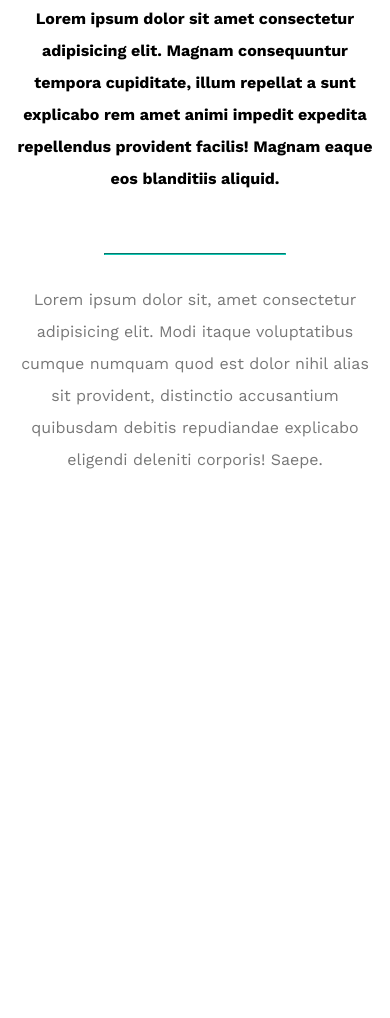
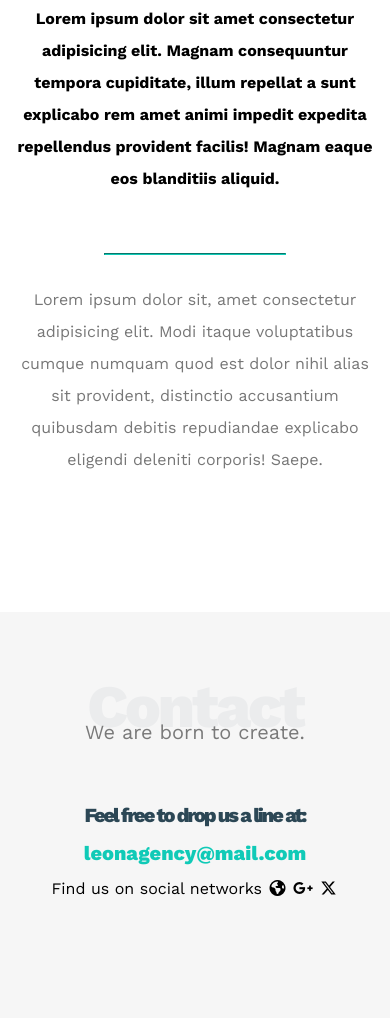
Before and after one commit to code-mohamed2001/Leon---PSD-Agency-Template, a plain HTML site: page index.html in a window 390 px wide. Shown: the part 5977-6995 px from the top of the page. Before the commit the page ends 6589 px from the top, so only its background shows below. Drawn offline with nearby package versions, Linux system fonts and the light colour scheme.

Commit message:
Finish contact section

```diff
--- a/css/leon.css
+++ b/css/leon.css
@@ -373,7 +373,7 @@ body {
 
 @media (max-width: 991px) {
   .about .about-content .image {
-    margin: 0 auto 60px ;
+    margin: 0 auto 60px;
   }
 }
 
@@ -401,7 +401,7 @@ body {
 }
 
 @media (max-width: 991px) {
-  .about .about-content .image::before ,
+  .about .about-content .image::before,
   .about .about-content .image::after {
     display: none;
   }
@@ -417,7 +417,7 @@ body {
 
 .about .about-content .text p:first-of-type {
   font-weight: bold;
-  line-height:2 ;
+  line-height: 2;
   margin-bottom: 50px;
 }
 .about .about-content .text hr {
@@ -430,3 +430,55 @@ body {
   color: #777;
 }
 /* End About */
+
+/* Start Contact */
+
+.contact {
+  padding-top: var(--section-padding);
+  padding-bottom: var(--section-padding);
+  background-color: #f6f6f6;
+}
+
+.contact .info {
+  padding-top: var(--section-padding);
+  padding-bottom: var(--section-padding);
+  text-align: center;
+}
+
+.contact .info .label {
+  font-size: 35px;
+  font-weight: 800;
+  color: #2c4755;
+  letter-spacing: -2px;
+  margin-bottom: 15px;
+}
+
+.contact .info .link {
+  display: block;
+  font-size: 35px;
+  font-weight: 800;
+  color: var(--main-color);
+  text-decoration: none;
+  margin-bottom: 15px;
+}
+
+.contact .info .socila {
+  display: flex;
+  justify-content: center;
+  margin-top: 20px;
+  font-size: 16px;
+}
+
+.contact .info .socila i {
+  margin-left: 10px;
+  color: var(#2c4755);
+}
+
+@media (max-width: 767px) {
+  .contact .info .label,
+  .contact .info .link {
+    font-size: 20px;
+  }
+}
+
+/* End Contact */
--- a/index.html
+++ b/index.html
@@ -209,17 +209,45 @@
         <p>Less is more work .</p>
         <div class="about-content">
           <div class="image">
-            <img src="images/about.jpg" alt="">
+            <img src="images/about.jpg" alt="" />
           </div>
           <div class="text">
-            <p>Lorem ipsum dolor sit amet consectetur adipisicing elit. Magnam consequuntur tempora cupiditate, illum repellat a sunt explicabo rem amet animi impedit expedita repellendus provident facilis! Magnam eaque eos blanditiis aliquid.</p>
-            <hr>
-            <p>Lorem ipsum dolor sit, amet consectetur adipisicing elit. Modi itaque voluptatibus cumque numquam quod est dolor nihil alias sit provident, distinctio accusantium quibusdam debitis repudiandae explicabo eligendi deleniti corporis! Saepe.</p>
+            <p>
+              Lorem ipsum dolor sit amet consectetur adipisicing elit. Magnam
+              consequuntur tempora cupiditate, illum repellat a sunt explicabo
+              rem amet animi impedit expedita repellendus provident facilis!
+              Magnam eaque eos blanditiis aliquid.
+            </p>
+            <hr />
+            <p>
+              Lorem ipsum dolor sit, amet consectetur adipisicing elit. Modi
+              itaque voluptatibus cumque numquam quod est dolor nihil alias sit
+              provident, distinctio accusantium quibusdam debitis repudiandae
+              explicabo eligendi deleniti corporis! Saepe.
+            </p>
           </div>
         </div>
       </div>
     </div>
+    <!-- End About -->
 
-    <!-- End About -->
+    <!-- Start Contant -->
+    <div class="contact">
+      <div class="container">
+        <h2 class="special-heading">Contact</h2>
+        <p>We are born to create.</p>
+        <div class="info">
+          <p class="label">Feel free to drop us a line at:</p>
+          <a href="mailto:leonagency@mail.com?subject=Contact" class="link">leonagency@mail.com</a>
+          <div class="social">
+            Find us on social networks
+            <i class="fa-solid fa-earth-americas"></i>
+            <i class="fa-brands fa-google-plus-g"></i>
+            <i class="fa-brands fa-x-twitter"></i>
+        </div>
+      </div>
+    </div>
+
+    <!-- End Contant -->
   </body>
 </html>
```
